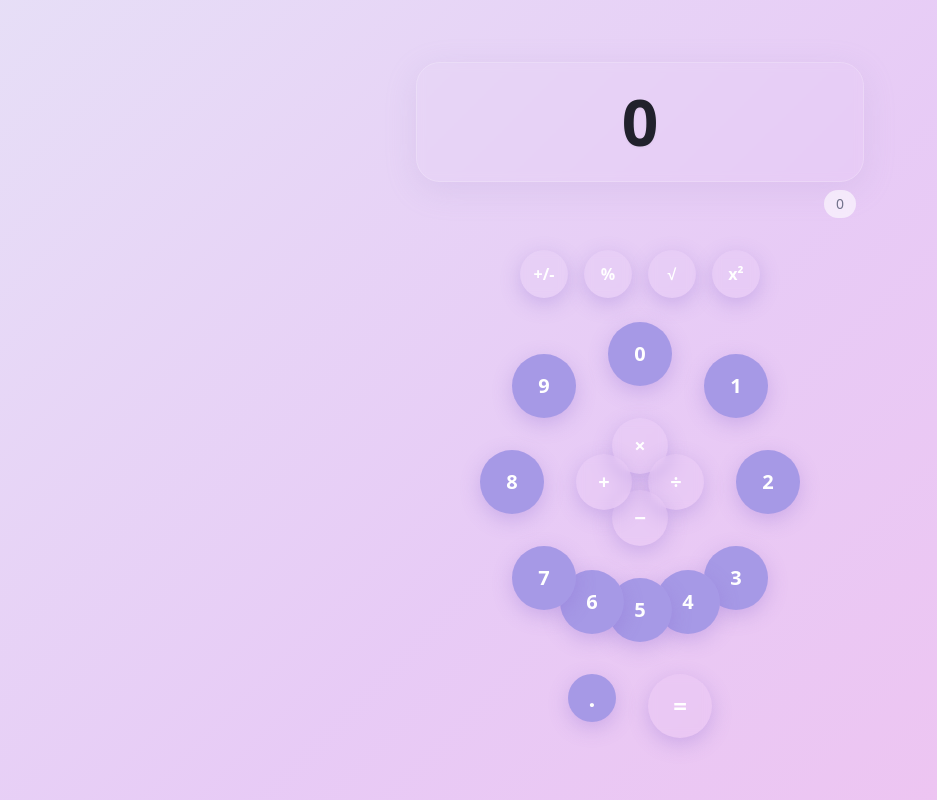
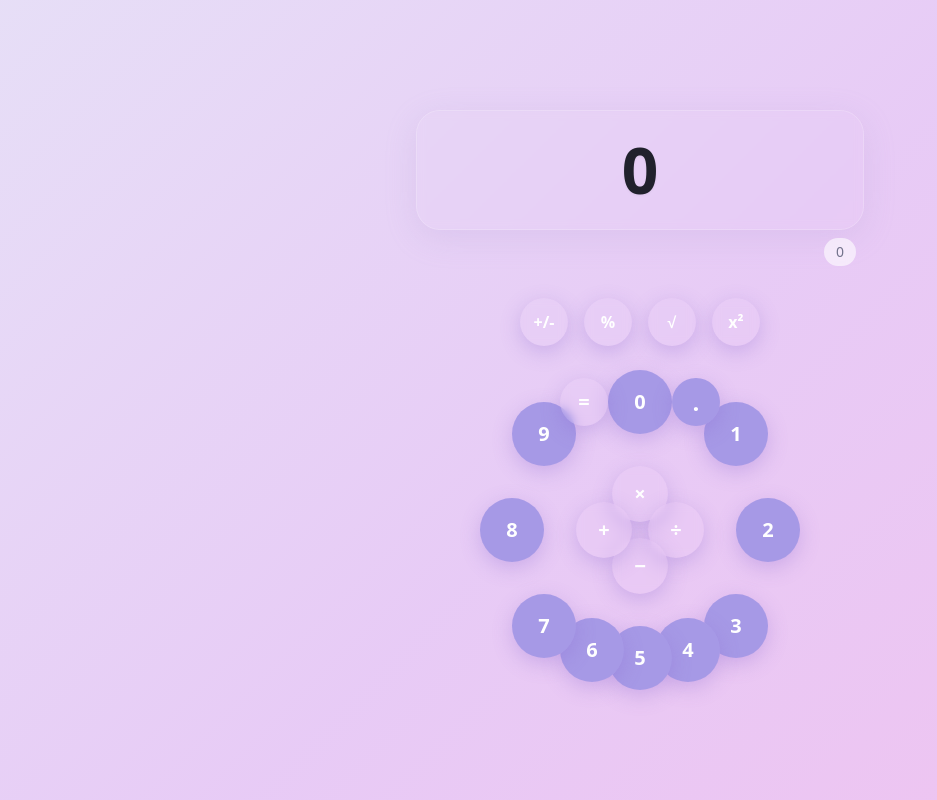
Before and after one commit to darvindev/quick-calc-apk, a React (Vite) app: page / in a window 1280 px wide. Shown: the whole page, without its empty margins (0-937 px from the left). Built offline with nearby package versions, Linux system fonts and the light colour scheme.

Commit message:
Add equal and dot buttons
Incorporate the equal to and dot buttons into the circular design of the calculator.

```diff
--- a/src/components/Calculator.tsx
+++ b/src/components/Calculator.tsx
@@ -285,17 +285,20 @@ export default function Calculator({}: CalculatorProps) {
         >
           9
         </CircularButton>
-      </div>
 
-      {/* Bottom Buttons */}
-      <div className="flex justify-center gap-8 mt-8">
-        <CircularButton onClick={inputDot} className="w-12 h-12 text-2xl">
+        {/* Dot - Top Right outer */}
+        <CircularButton
+          onClick={inputDot}
+          className="absolute top-2 right-20 w-12 h-12 text-2xl"
+        >
           .
         </CircularButton>
+
+        {/* Equals - Top Left outer */}
         <CircularButton
           onClick={handleEquals}
           variant="function"
-          className="w-16 h-16 text-2xl"
+          className="absolute top-2 left-20 w-12 h-12 text-xl"
         >
           =
         </CircularButton>
```
